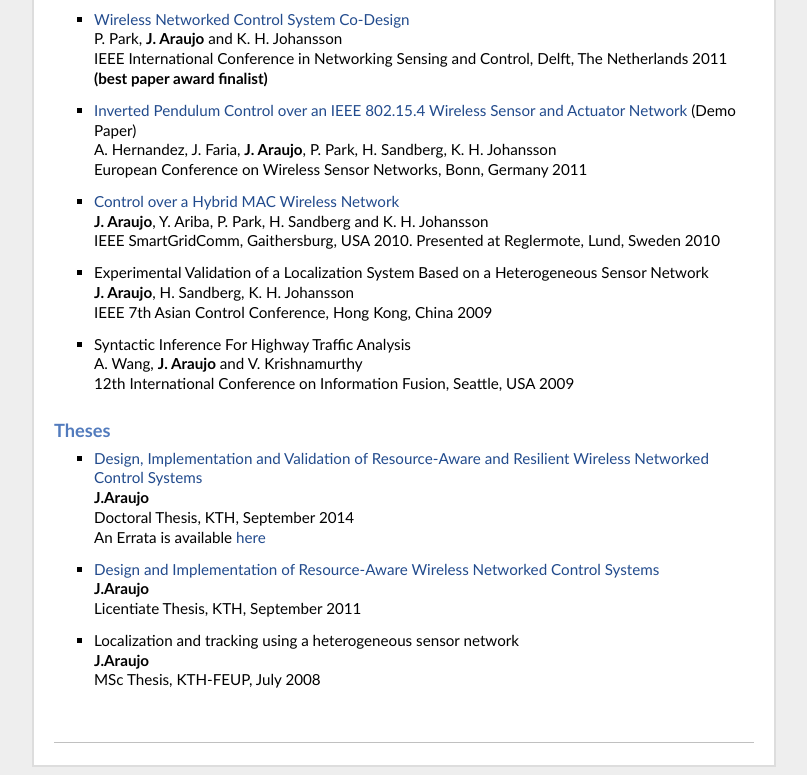
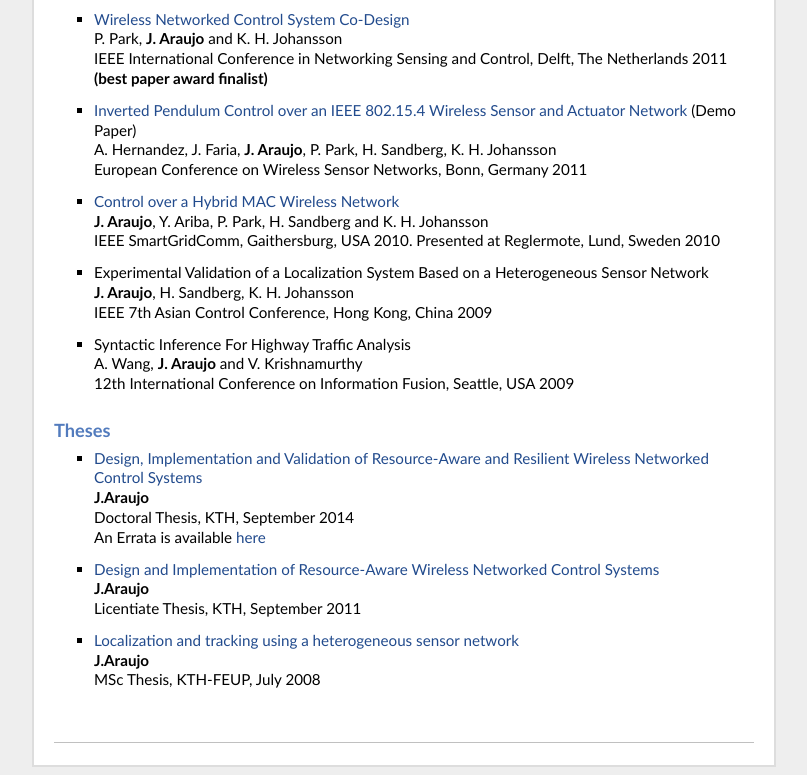
Before and after one commit to araujokth/araujokth.github.io, a plain HTML site: page papers.html in a window 1280 px wide. Shown: the part 1824-2599 px from the top of the page, without its empty margins (236-1043 px from the left). Drawn offline with Linux system fonts and the light colour scheme.

Commit message:
some fixes

```diff
--- a/papers.html
+++ b/papers.html
@@ -147,7 +147,7 @@ linear controllers</a> <br /> <b>J. Araujo</b>, H. Fawzi, M. Mazo Jr., P. Tabuad
 </li>
 </ul>
 <ul>
-<li><p>Localization and tracking using a heterogeneous sensor network <br /> <b>J.Araujo</b> <br /> MSc Thesis, KTH-FEUP, July 2008</p>
+<li><p><a href="https://people.kth.se/~kallej/grad_students/araujo_thesis08.pdf">Localization and tracking using a heterogeneous sensor network </a><br /> <b>J.Araujo</b> <br /> MSc Thesis, KTH-FEUP, July 2008</p>
 </li>
 </ul>
 <div id="footer">
```
